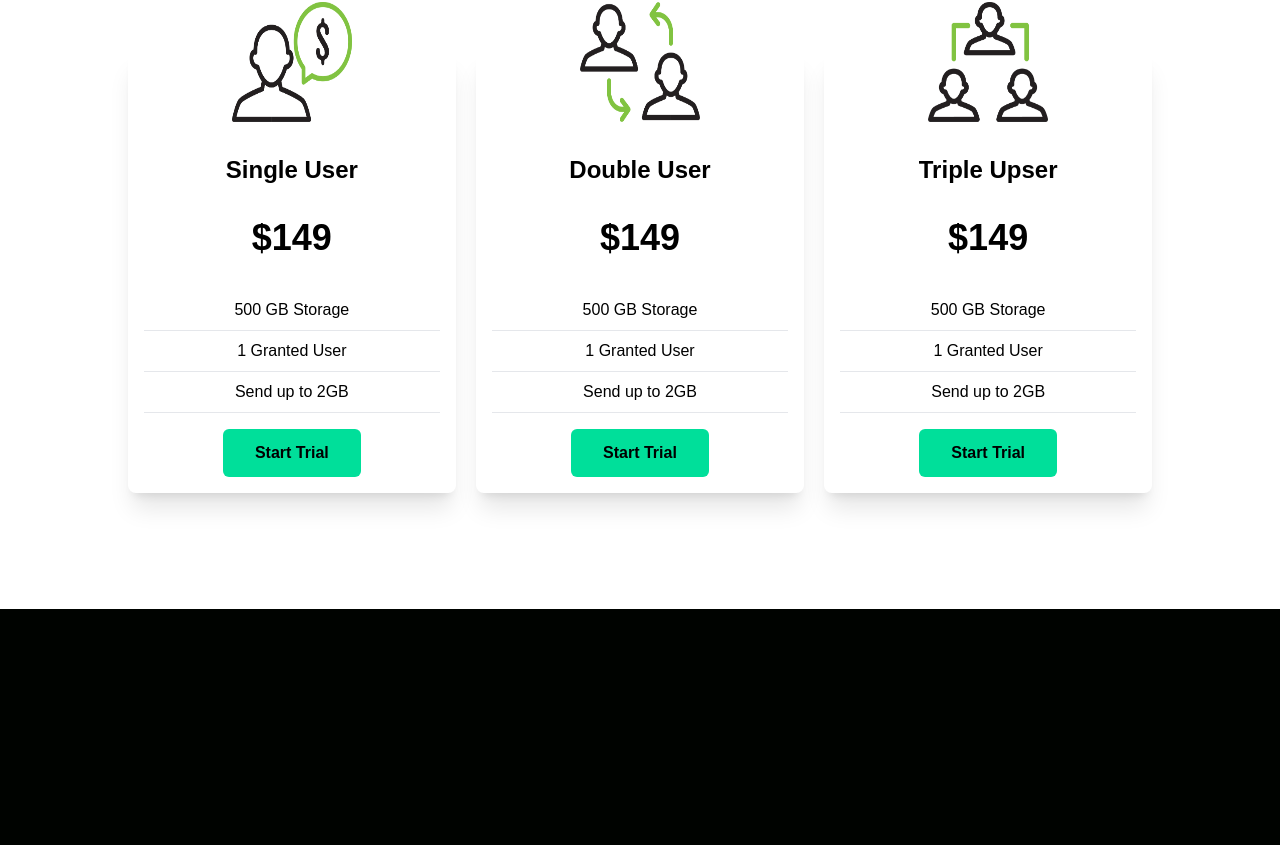
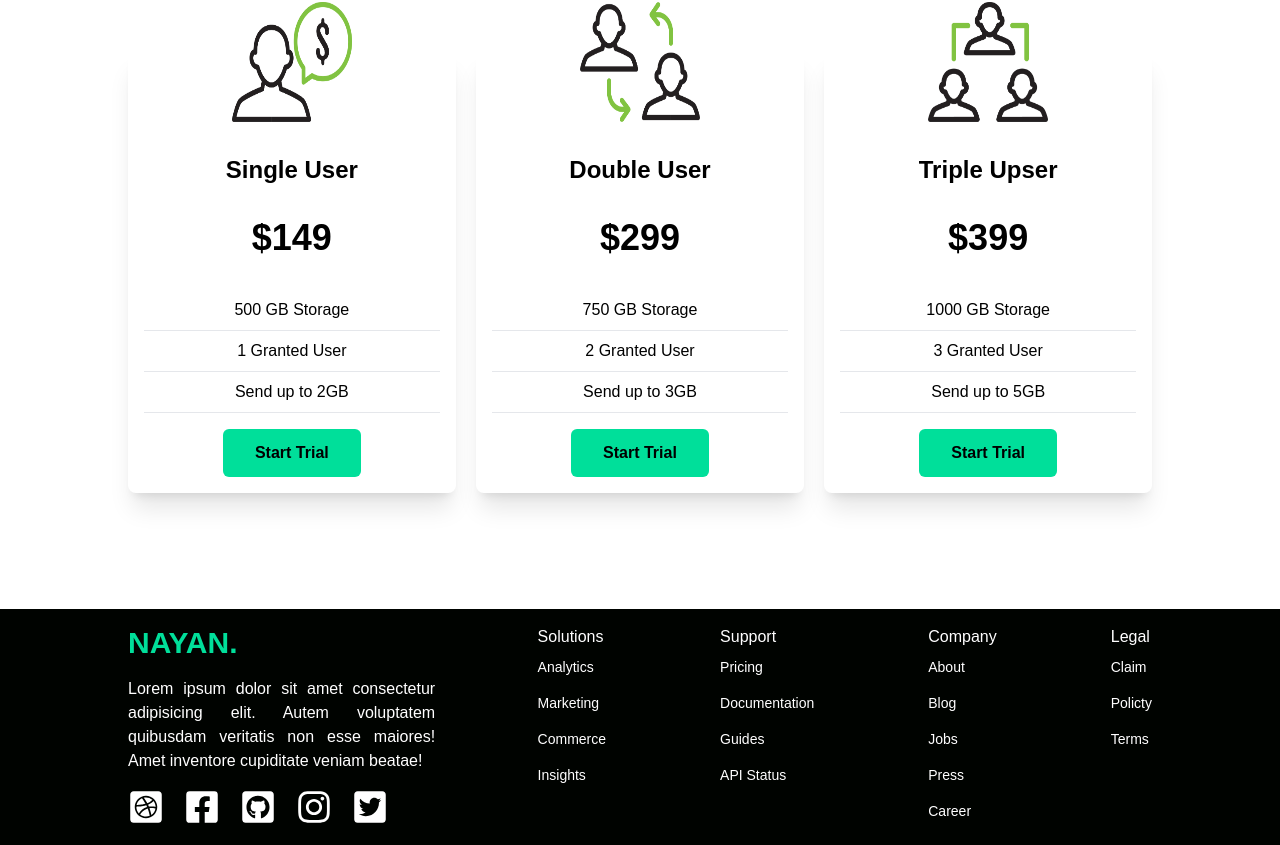
Before and after one commit to IamNayanIslam/tailwind-responsive-website, a React (Vite) app: page / in a window 1280 px wide. Shown: the part 1522-2367 px from the top of the page. Before the commit the page ends 2131 px from the top, so only its background shows below. Built offline with nearby package versions, Linux system fonts and the light colour scheme.

Commit message:
footer completed

```diff
--- a/src/App.jsx
+++ b/src/App.jsx
@@ -1,5 +1,6 @@
 import Analytics from "./components/Analytics"
 import Cards from "./components/Cards"
+import Footer from "./components/Footer"
 import Hero from "./components/Hero"
 import Newsletter from "./components/Newsletter"
 import Header from "./components/header/Header"
@@ -12,6 +13,7 @@ const App = () => {
       <Analytics/>
       <Newsletter/>
       <Cards/>
+      <Footer/>
     </div>
   )
 }
--- a/src/components/Cards.jsx
+++ b/src/components/Cards.jsx
@@ -18,11 +18,11 @@ const Cards = () => {
             <div className="shadow-xl  flex flex-col items-center md:mt-[50px] my-[80px] md:w-[32%] p-4 md:my-4 rounded-lg hover:scale-105 hover:bg-gray-300 ease-in-out duration-300">
             <img src="./double.png" className="w-[120px] h-[120px] mt-[-4rem]" alt="" />
             <h2 className="text-2xl font-bold text-center py-8">Double User</h2>
-                <p className="text-center text-4xl font-bold">$149</p>
+                <p className="text-center text-4xl font-bold">$299</p>
                 <div className="text-center font-medium w-full">
-                  <p className="py-2 border-b mt-8">500 GB Storage</p>
-                  <p className="py-2 border-b ">1 Granted User</p>
-                  <p className="py-2 border-b ">Send up to 2GB</p>
+                  <p className="py-2 border-b mt-8">750 GB Storage</p>
+                  <p className="py-2 border-b ">2 Granted User</p>
+                  <p className="py-2 border-b ">Send up to 3GB</p>
                 </div>
                 <button className="bg-[#00df9a] hover:bg-[#259773] mt-4 py-3 px-8 rounded-md font-bold cursor-pointer text-black ease-in-out duration-300">Start Trial</button>
             </div>
@@ -31,11 +31,11 @@ const Cards = () => {
             <div className="shadow-xl flex flex-col items-center mt-[50px]  md:w-[32%] p-4 my-4 rounded-lg hover:scale-105 hover:bg-gray-300 ease-in-out duration-300">
               <img src="./triple.png" className="w-[120px] h-[120px] mt-[-4rem]" alt="" />
               <h2 className="text-2xl font-bold text-center py-8">Triple Upser</h2>
-                  <p className="text-center text-4xl font-bold">$149</p>
+                  <p className="text-center text-4xl font-bold">$399</p>
                   <div className="text-center font-medium w-full">
-                    <p className="py-2 border-b mt-8">500 GB Storage</p>
-                    <p className="py-2 border-b  ">1 Granted User</p>
-                    <p className="py-2 border-b  ">Send up to 2GB</p>
+                    <p className="py-2 border-b mt-8">1000 GB Storage</p>
+                    <p className="py-2 border-b  ">3 Granted User</p>
+                    <p className="py-2 border-b  ">Send up to 5GB</p>
                   </div>
                   <button className="bg-[#00df9a] hover:bg-[#259773] mt-4 py-3 px-8 rounded-md font-bold cursor-pointer text-black ease-in-out duration-300">Start Trial</button>
             </div>
--- /dev/null
+++ b/src/components/Footer.jsx
@@ -0,0 +1,61 @@
+import {FaDribbbleSquare, FaFacebookSquare, FaGithubSquare, FaInstagram, FaTwitterSquare} from 'react-icons/fa'
+
+const Footer = () => {
+  return (
+    <div className="w-full px-2 md:px-4 py-4">
+        <div className="md:max-w-screen-lg mx-auto flex flex-col md:flex-row justify-between">
+            <div className='flex flex-col space-y-4 md:w-[30%]'>
+                <h1 className="w-full text-3xl font-bold text-[#00df9a] cursor-pointer">NAYAN.</h1>
+                <p className="text-justify">Lorem ipsum dolor sit amet consectetur adipisicing elit. Autem voluptatem quibusdam veritatis non esse maiores! Amet inventore cupiditate veniam beatae!</p>
+                    <div className='flex space-x-5 text-4xl'>
+                        <FaDribbbleSquare className='cursor-pointer'/>
+                        <FaFacebookSquare className='cursor-pointer'/>
+                        <FaGithubSquare className='cursor-pointer'/>
+                        <FaInstagram className='cursor-pointer'/>
+                        <FaTwitterSquare className='cursor-pointer'/>
+                    </div>
+            </div>
+            <div className="md:w-[60%] flex justify-between">
+                <div>
+                    <h6 className="text-medium">Solutions</h6>
+                    <ul>
+                        <li className="text-sm py-2 cursor-pointer hover:underline">Analytics</li>
+                        <li className="text-sm py-2 cursor-pointer hover:underline">Marketing</li>
+                        <li className="text-sm py-2 cursor-pointer hover:underline">Commerce</li>
+                        <li className="text-sm py-2 cursor-pointer hover:underline">Insights</li>
+                    </ul>
+                </div>
+                <div>
+                    <h6 className="text-medium">Support</h6>
+                    <ul>
+                        <li className="text-sm py-2 cursor-pointer hover:underline">Pricing</li>
+                        <li className="text-sm py-2 cursor-pointer hover:underline">Documentation</li>
+                        <li className="text-sm py-2 cursor-pointer hover:underline">Guides</li>
+                        <li className="text-sm py-2 cursor-pointer hover:underline">API Status</li>
+                    </ul>
+                </div>
+                <div>
+                    <h6 className="text-medium">Company</h6>
+                    <ul>
+                        <li className="text-sm py-2 cursor-pointer hover:underline">About</li>
+                        <li className="text-sm py-2 cursor-pointer hover:underline">Blog</li>
+                        <li className="text-sm py-2 cursor-pointer hover:underline">Jobs</li>
+                        <li className="text-sm py-2 cursor-pointer hover:underline">Press</li>
+                        <li className="text-sm py-2 cursor-pointer hover:underline">Career</li>
+                    </ul>
+                </div>
+                <div>
+                    <h6 className="text-medium">Legal</h6>
+                    <ul>
+                        <li className="text-sm py-2 cursor-pointer hover:underline">Claim</li>
+                        <li className="text-sm py-2 cursor-pointer hover:underline">Policty</li>
+                        <li className="text-sm py-2 cursor-pointer hover:underline">Terms</li>
+                    </ul>
+                </div>
+            </div>
+        </div>
+    </div>
+  )
+}
+
+export default Footer
```
